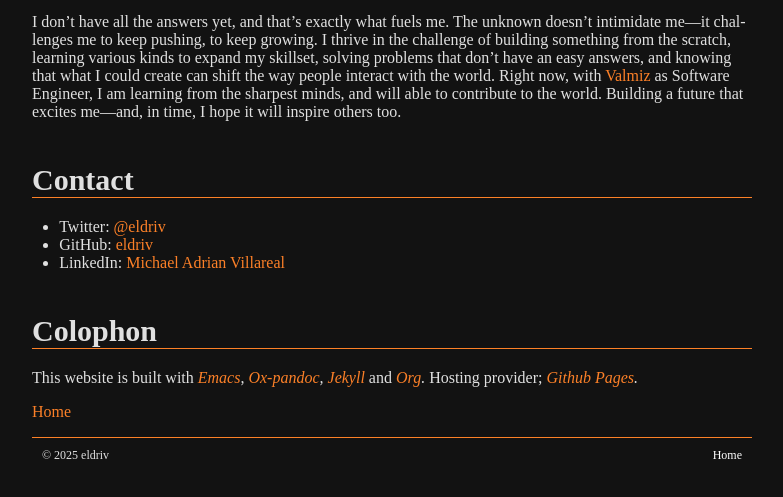
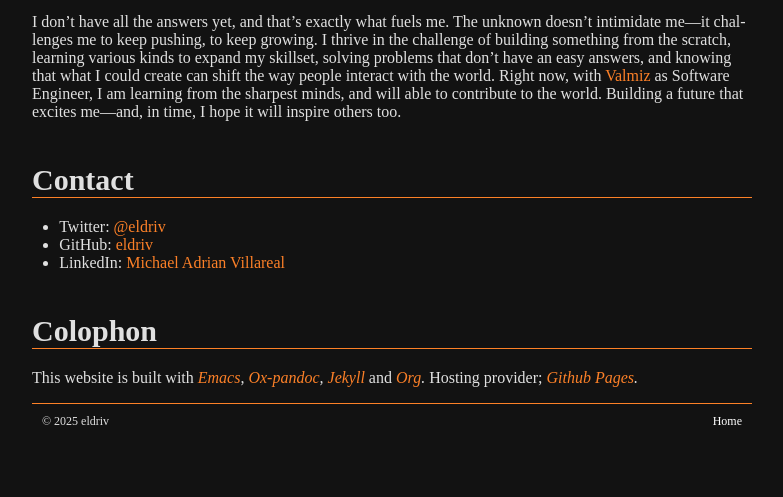
Before and after one commit to eldriv/eldriv.github.io, a plain HTML site: page about.html in a window 1280 px wide. Shown: the part 761-1258 px from the top of the page, without its empty margins (248-1031 px from the left). Drawn offline with Linux system fonts and the light colour scheme.

Commit message:
[top-level] re-init

```diff
--- a/about.html
+++ b/about.html
@@ -206,7 +206,6 @@ href="https://github.com/kawabata/ox-pandoc">Ox-pandoc</a>,</em> <em><a
 href="https://jekyllrb.com/docs/github-pages/">Jekyll</a></em> and
 <em><a href="https://orgmode.org/">Org</a>.</em> Hosting provider;
 <em><a href="https://pages.github.com/">Github Pages</a>.</em></p>
-<p><a href="../index.html">Home</a></p>
 </body>
 <footer class="footer">
       <div class="right">© 2025 eldriv</div>
```
